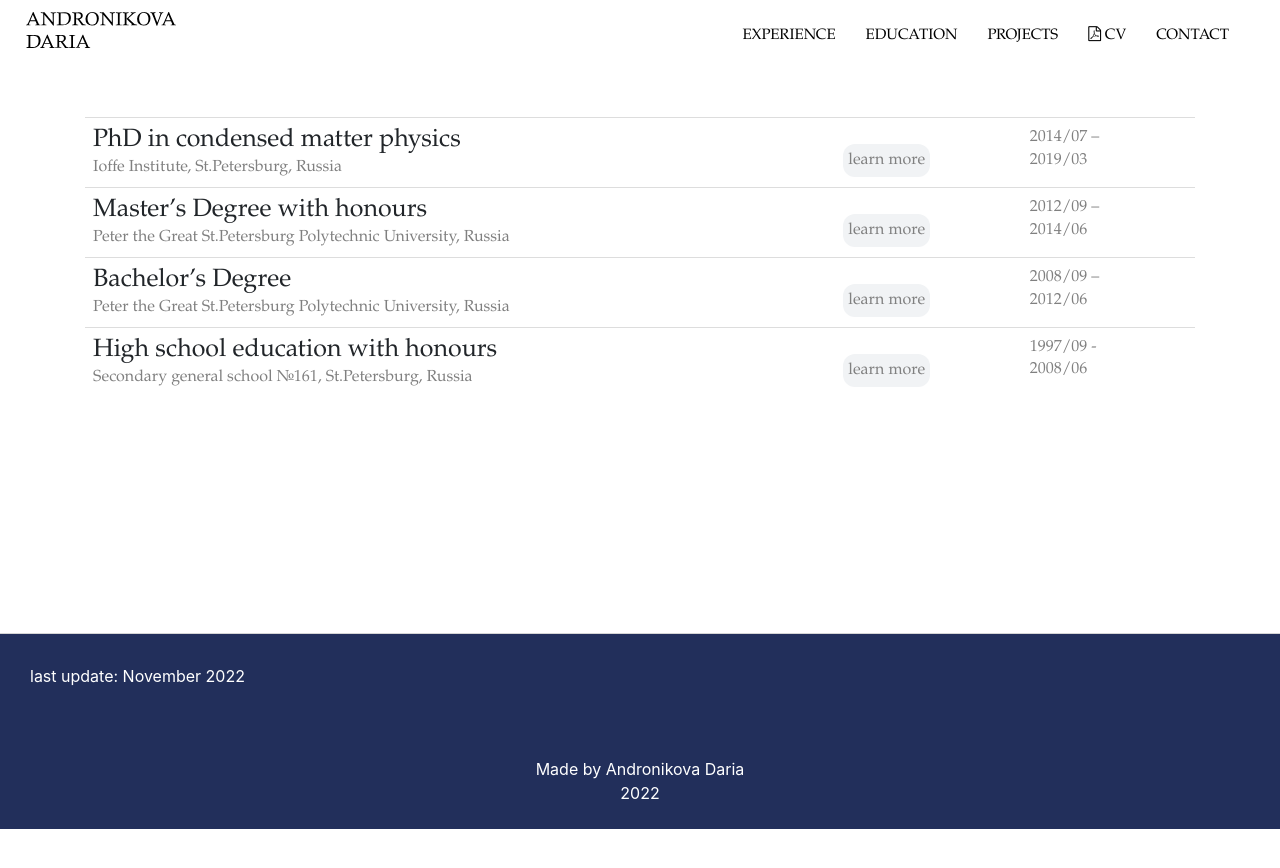
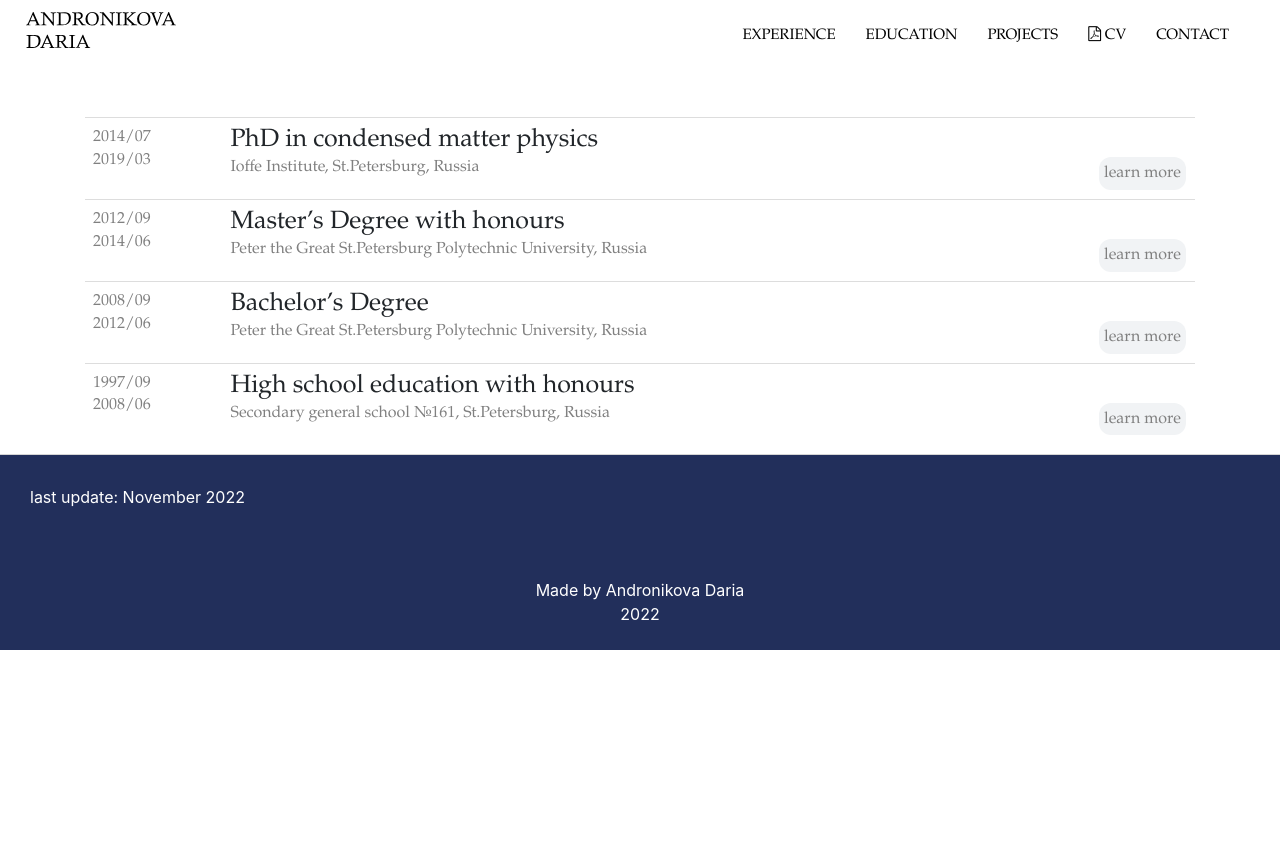
Before and after one commit to andronikova/andronikova.github.io, a Jekyll site: the page built from education.html, in a window 1280 px wide. Shown: the top 868 px of the page. Built offline with Jekyll 4.4.1, drawn with Linux system fonts in a browser that asks for light colours.

Commit message:
educaton: new date srtyling

```diff
--- a/education.html
+++ b/education.html
@@ -6,31 +6,26 @@ title: Education | Andronikova Daria
 <table class="table">
     <tbody>
         <tr>
+            <td style='font-size: 12pt; color:gray; font-family: "Bookman Old Style", Bookman, "Goudy Old Style", Garamond, "Hoefler Text", "Bitstream Charter", Georgia, serif;'>
+                2014/07 <br>2019/03
+            </td>
             <td class="milestone">
-                <div class="row">
-		            <div class="col-sm-8">
                 <h1 style='font-family: "Bookman Old Style", Bookman, "Goudy Old Style", Garamond, "Hoefler Text", "Bitstream Charter", Georgia, serif;display:inline; width:100%; text-align:left'>
                     PhD in condensed matter physics
                 </h1>
                 <br>
+                <div>
                     <span style="color:gray; font-size: 12pt;">Ioffe Institute, St.Petersburg, Russia</span>
-                    </div>
 
-                    <div class="col-sm-2">
-                        <br>
-                        <button class='gray_button' id="toggle4" title="Press to see additional information." style="float:left;">learn more</button>
-                    </div>
-
-                    <div class="col-sm-2">
-                        <div style='font-size: 12pt; color:gray; font-family: "Bookman Old Style", Bookman, "Goudy Old Style", Garamond, "Hoefler Text", "Bitstream Charter", Georgia, serif;'>
-                            2014/07 – <br> 2019/03</div>
-                    </div>
-
+                    <button class='gray_button' id="toggle4" title="Press to see additional information." style="float:right; right: -50%;">
+                        learn more
+                    </button>
                 </div>
             </td>
         </tr>
 
-        <tr style="display:none; color:black; margin-left:30px; font-size: 1.6em; " class="togg4">
+        <tr style="display:none; color:black; margin-left:30px; font-size: 14pt; " class="togg4">
+            <td></td>
             <td>
                 <div style="margin-left:30px; font-size: 14pt;">
                     <span style="color:black;font-weight: bold;">Thesis:</span> Phase transitions in pure and doped lead zirconate.
@@ -63,37 +58,28 @@ title: Education | Andronikova Daria
                     <button class='gray_button'><a href="https://drive.google.com/file/d/1-D6bEvuuZYL36lTUQ8C8mSEU5tDqc8KX/view?usp=sharing">Translated to German</a></button>
                 </div>
             </td>
+
         </tr>
 
 
         <tr >
+            <td style='font-size: 12pt; color:gray; font-family: "Bookman Old Style", Bookman, "Goudy Old Style", Garamond, "Hoefler Text", "Bitstream Charter", Georgia, serif;'>
+                    2012/09 <br>2014/06
+            </td>
             <td class="milestone">
-                <div class="row">
-		            <div class="col-sm-8">
                 <h1 style='font-family: "Bookman Old Style", Bookman, "Goudy Old Style", Garamond, "Hoefler Text", "Bitstream Charter", Georgia, serif;display:inline; width:100%; text-align:left'>
                     Master’s Degree with honours
                 </h1>
                 <br>
                 <span style="color:gray; font-size: 12pt;">Peter the Great St.Petersburg Polytechnic University, Russia</span>
-                    </div>
 
-                    <div class="col-sm-2">
-                        <br>
-                        <button class='gray_button' id="toggle3" title="Press to see additional information." style="float:left;">learn more</button>
-                    </div>
-
-                    <div class="col-sm-2">
-                        <div style='font-size: 12pt; color:gray; font-family: "Bookman Old Style", Bookman, "Goudy Old Style", Garamond, "Hoefler Text", "Bitstream Charter", Georgia, serif;'>
-                            2012/09 – <br>2014/06
-                        </div>
-                    </div>
-                </div>
+                <button class='gray_button' id="toggle3" title="Press to see additional information." style="float:right;">learn more</button>
             </td>
         </tr>
         <tr  style="display:none; color:black; margin-left:30px; font-size: 1.6em; " class="togg3">
-             <td >
-                 <div style="margin-left:30px; font-size: 14pt;">
-                    <span style="color:black;font-weight: bold;">Awards:</span>
+            <td></td>
+            <td style="margin-left:30px; font-size: 14pt;">
+                <div style="color:black;font-weight: bold;">Awards:</div>
                 <br>
                 ⋄ Best oral presentation among young researches at the Russian Conference on Ferroelectricity, 2014
                 <br>
@@ -103,36 +89,30 @@ title: Education | Andronikova Daria
                 Certificate:
                 <button class='gray_button'><a href="https://drive.google.com/file/d/1-9m7D5rR4NO-NqYuyRhBai7903LlImy1/view?usp=sharing">Original (rus)</a></button>
                 <button class='gray_button'><a href="https://drive.google.com/file/d/1-5UHo2oDqFYLBTfhNJJTCUzX7Gi5J9iT/view?usp=sharing">Translated to German</a></button>
-                 </div>
             </td>
         </tr>
 
+
+
         <tr>
+            <td style='font-size: 12pt;color:gray; font-family: "Bookman Old Style", Bookman, "Goudy Old Style", Garamond, "Hoefler Text", "Bitstream Charter", Georgia, serif;'>
+                    2008/09 <br>2012/06</td>
             <td class="milestone">
-                <div class="row">
-		            <div class="col-sm-8">
                 <h1 style='font-family: "Bookman Old Style", Bookman, "Goudy Old Style", Garamond, "Hoefler Text", "Bitstream Charter", Georgia, serif;display:inline; width:100%; text-align:left'>
                     Bachelor’s Degree
                 </h1>
 
                 <br>
                 <span style="color:gray; font-size: 12pt;">Peter the Great St.Petersburg Polytechnic University, Russia</span>
-                    </div>
 
-                    <div class="col-sm-2">
-                            <br>
-                            <button class='gray_button' id="toggle2" title="Press to see additional information." style="float:left;">learn more</button>
-                        </div>
+                <button class='gray_button' id="toggle2" title="Press to see additional information." style="float:right;">
+                    learn more</button>
 
-                    <div class="col-sm-2">
-                        <div style='font-size: 12pt;color:gray; font-family: "Bookman Old Style", Bookman, "Goudy Old Style", Garamond, "Hoefler Text", "Bitstream Charter", Georgia, serif;'>
-                            2008/09 –<br> 2012/06</div>
-                    </div>
-                </div>
             </td>
         </tr>
 
         <tr style="display:none; color:black; margin-left:30px; font-size: 1.6em; " class="togg2">
+            <td></td>
             <td>
                 <div style="margin-left:30px; font-size: 14pt;">
                     Certificate:
@@ -143,29 +123,23 @@ title: Education | Andronikova Daria
              </td>
         </tr>
 
-        <tr>
+        <tr style=" margin-bottom:6cm;">
+            <td style='font-size: 12pt;color:gray; font-family: "Bookman Old Style", Bookman, "Goudy Old Style", Garamond, "Hoefler Text", "Bitstream Charter", Georgia, serif;'>
+                1997/09 <br>2008/06
+            </td>
+
             <td class="milestone">
-                <div class="row" style=" margin-bottom:6cm;">
-		            <div class="col-sm-8">
                <h1 style='font-family: "Bookman Old Style", Bookman, "Goudy Old Style", Garamond, "Hoefler Text", "Bitstream Charter", Georgia, serif;display:inline; width:100%; text-align:left'>
                     High school education with honours
                 </h1>
                 <br>
                 <span style="color:gray; font-size: 12pt;">Secondary general school №161, St.Petersburg, Russia</span>
-                    </div>
-                    <div class="col-sm-2">
-                        <br>
-                        <button class='gray_button' id="toggle1" title="Press to see additional information." style="float:left;">learn more</button>
-                    </div>
-                    <div class="col-sm-2">
-                        <div style='font-size: 12pt;color:gray; font-family: "Bookman Old Style", Bookman, "Goudy Old Style", Garamond, "Hoefler Text", "Bitstream Charter", Georgia, serif;'>
-                            1997/09 -<br> 2008/06
-                        </div>
-                    </div>
-                </div>
+                <button class='gray_button' id="toggle1" title="Press to see additional information." style="float:right;">learn more</button>
+
             </td>
         </tr>
        <tr style="display:none; color:black; margin-left:30px; font-size: 1.6em; " class="togg1">
+           <td></td>
            <td>
                 <div style="margin-left:30px; font-size: 14pt;">
                     Certificate:
```
Lines whose indentation alone changed are shown as unchanged.
